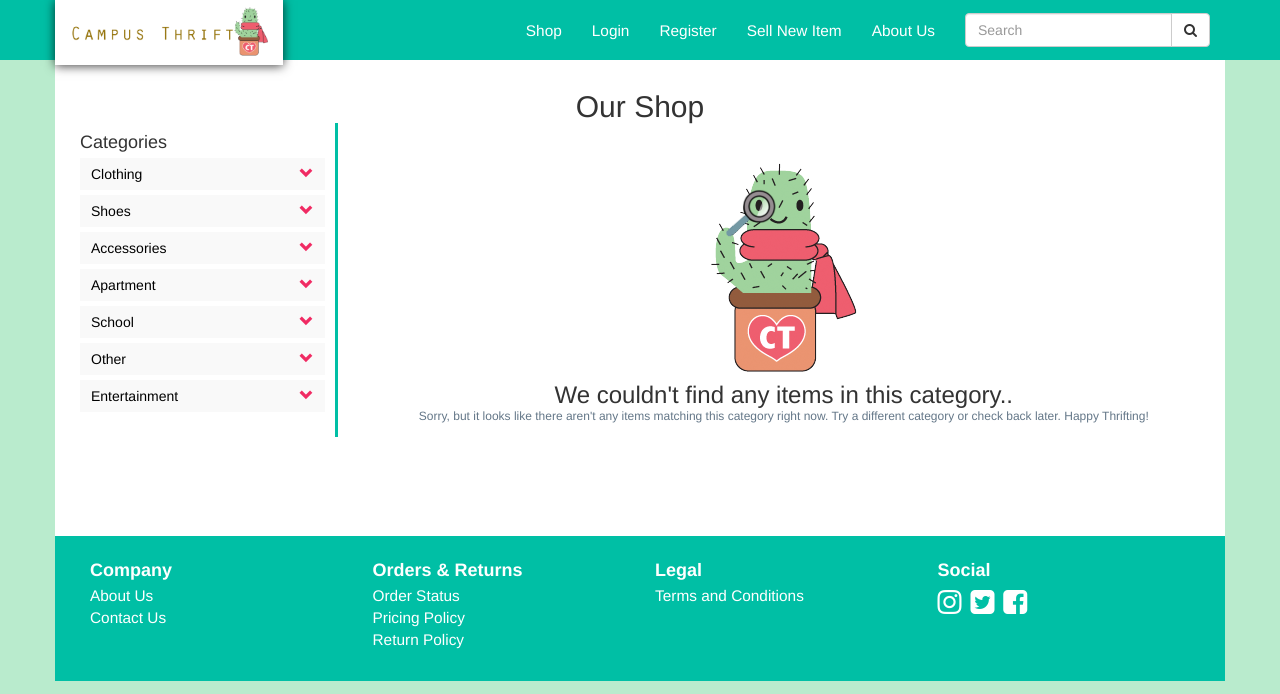
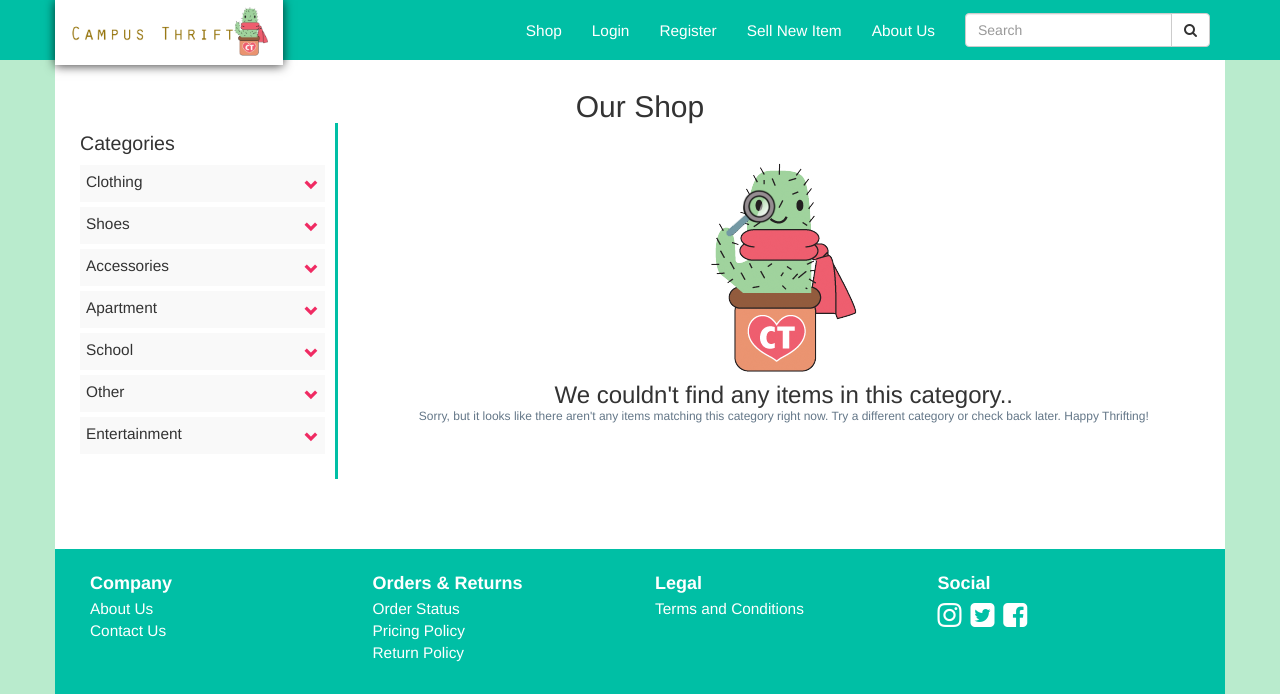
Before and after one commit to ansario/campusthrift-og, a Django app: page /shop/ in a window 1280 px wide. Shown: the top 694 px of the page. Run offline with Django 3.2, Linux system fonts and the light colour scheme; data comes from the database, SQL or seed files in the repository; some libraries are stand-ins or nearby versions.

Commit message:
polishing up

```diff
--- a/campusthrift/templates/campusthrift/login.html
+++ b/campusthrift/templates/campusthrift/login.html
@@ -9,11 +9,11 @@
             <form id="loginForm" method="POST" enctype="multipart/form-data">
                 {% csrf_token %}
                 {{ form | crispy }}
-                <button type="submit" style="border: 0; background: transparent" >
+                <button type="submit" class="login-btn" style="border: 0; background: transparent" >
                     <img src="../../../static/images/submit.png" alt="submit" />
                 </button>
                 <br>
-                If you forgot your password, please go <a href="/password_reset">here</a>.
+                <a href="/password_reset">forgot password</a>
             </form>
         </div>
     </div>
--- a/shop/templates/shop/shop.html
+++ b/shop/templates/shop/shop.html
@@ -44,18 +44,18 @@
         <h2 id="shop-header">Our Shop</h2>
         <div class="col-sm-3" id="sidebar-filter">
             <div id="shop-sidebar">
-                <h4 class="">Categories</h4>
+                <h4>Categories</h4>
                 {% for category in categories %}
                     <div class="tab{{ category.pk }}">
-                        <ul class="place">
-                            <li class="sort">{{ category }}</li>
-                            <li class="by"><span class="glyphicon glyphicon-chevron-down" aria-hidden="true"></span></li>
+                        <ul class="category">
+                            <li class="category-name" >{{ category }}</li>
+                            <li class="category-chevron"><span class="glyphicon glyphicon-chevron-down" aria-hidden="true"></span></li>
                             <div class="clearfix"></div>
                         </ul>
                         <div class="single-bottom">
                             {% for subcategory in category.subcategories.all %}
                                 <a href="/shop/category/{{ category }}/{{ subcategory }}">
-                                    <p>{{ subcategory }}</p></a>
+                                    <p class="subcategory">{{ subcategory }}</p></a>
                             {% endfor %}
                         </div>
                         <script>
--- a/static/css/style.css
+++ b/static/css/style.css
@@ -3238,17 +3130,53 @@ body {
     }
 }
 
-.green{
-    background-color: green;
-}
-
+
+/*======================================Shop/Search======================================*/
 #shop-header{
     text-align: center;
 }
 
 #shop-sidebar{
-    padding:10px 10px 20px 0;
+    padding: 10px 10px 20px 0;
     border-style: solid;
     border-width: 0 3px 0 0;
     border-color: #00bfa5;
 }
+
+#shop-sidebar h4{
+    font-size: 1.4em;
+    margin-bottom: 10px;
+}
+
+@media (max-width: 768px) {
+    #shop-sidebar{
+        padding: 10px 10px 20px 0;
+        border-style: none;
+    }
+}
+
+.category {
+    margin: 5px 0;
+    background: #f9f9f9;
+    width: 100%;
+    padding: 0px 5px;
+    cursor: pointer;
+    padding: 6px;
+    list-style: none;
+}
+
+.category-chevron{
+    margin-top: 5px;
+    color: #f02b63;
+    float: right;
+}
+
+.category-name{
+    font-size: 1.1em;
+    float:left;
+}
+
+.subcategory{
+    font-size: 1.1em;
+    padding: 3px 10px;
+}
```
Also changed, not shown: other parts of static/css/style.css (+10 -118 lines).
